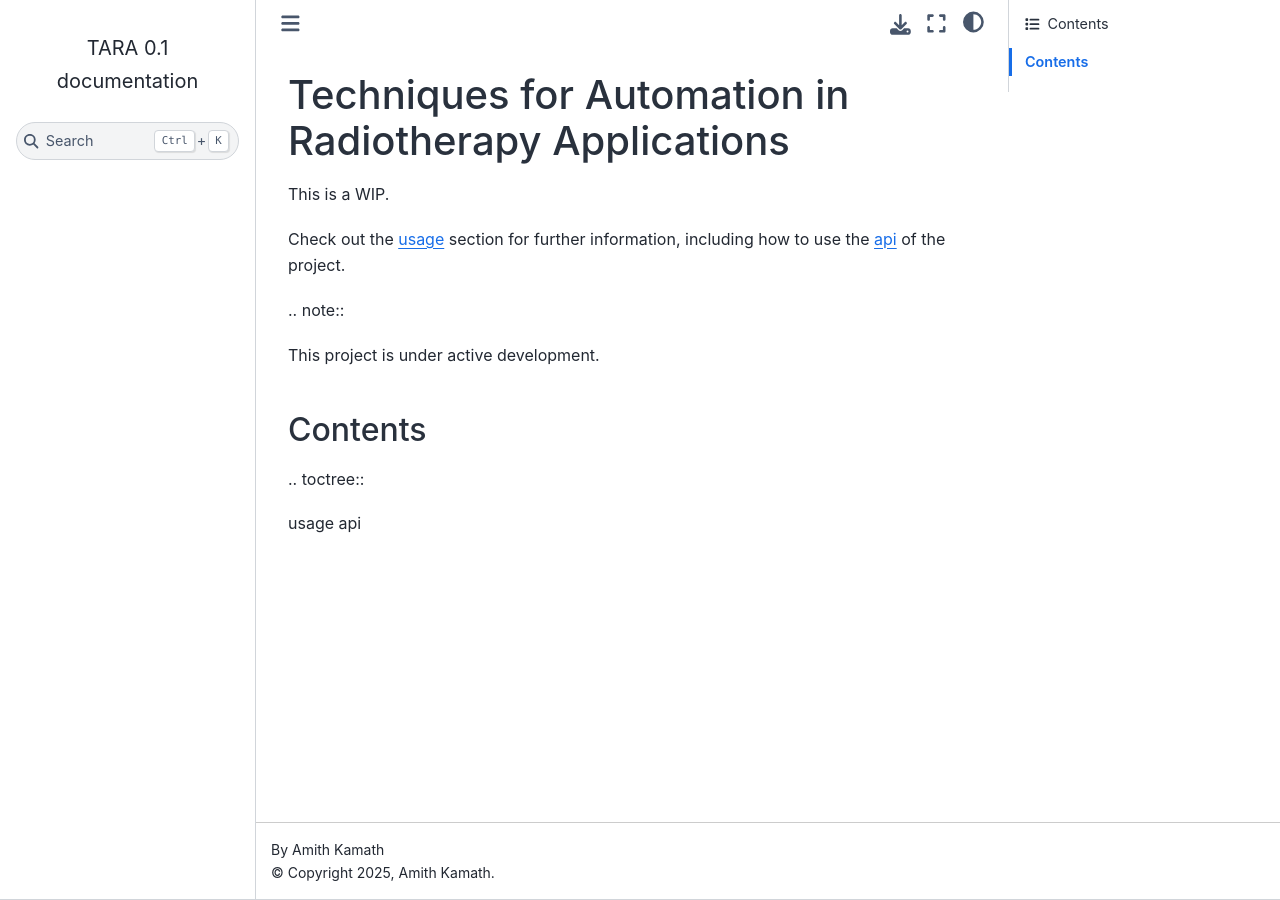
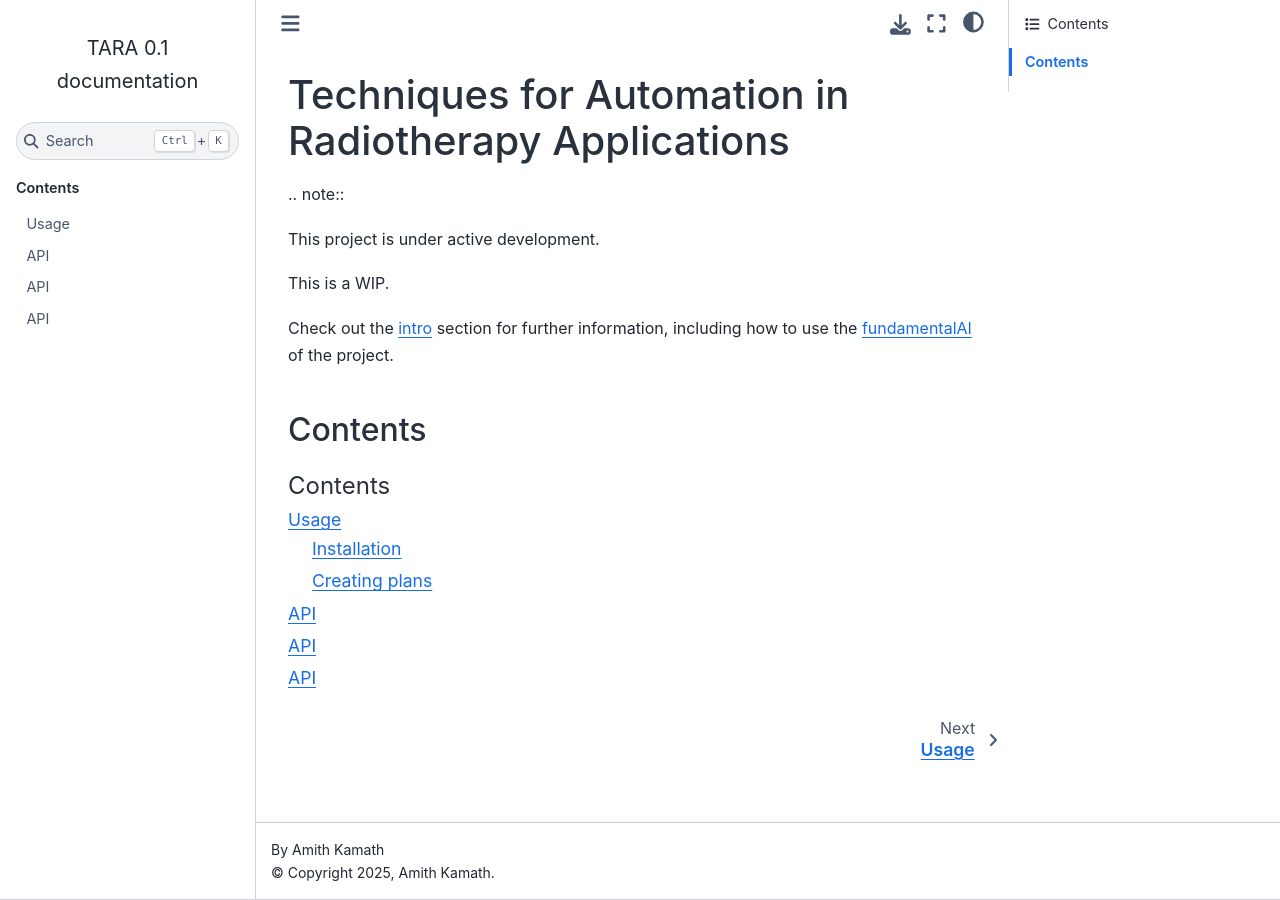
Before and after one commit to amithjkamath/tara, a Sphinx documentation site: the page built from docs/index.md, in a window 1280 px wide. Built offline with Sphinx 7.4.7 and the Sphinx Book theme 1.1.4, drawn with Linux system fonts in a browser that asks for light colours.

Commit message:
testing contents listing

````diff
--- a/docs/conf.py
+++ b/docs/conf.py
@@ -36,5 +36,11 @@ source_suffix = [".rst", ".md"]
 
 html_theme = "sphinx_book_theme"
 
+html_theme_options = {
+    "navigation_depth": 4,  # Depth of nested TOC items
+    "show_nav_level": 1,  # Show top-level items expanded
+    "collapse_navigation": True,  # Collapse subsections by default
+}
+
 # -- Options for EPUB output
 epub_show_urls = "footnote"
--- /dev/null
+++ b/docs/fundamentalRO/fundamentalRO.md
@@ -0,0 +1,7 @@
+API
+===
+
+.. autosummary::
+   :toctree: generated
+
+   tara
--- a/docs/index.md
+++ b/docs/index.md
@@ -1,19 +1,22 @@
 Techniques for Automation in Radiotherapy Applications
 ===================================
-
-This is a WIP.
-
-Check out the [usage](usage.md) section for further information, including
-how to use the [api](api.md) of the project.
 
 .. note::
 
    This project is under active development.
 
+This is a WIP.
+
+Check out the [intro](intro/intro.md) section for further information, including
+how to use the [fundamentalAI](fundamentalAI/fundamentalAI.md) of the project.
+
 Contents
 --------
 
-.. toctree::
-
-   usage
-   api
+```{toctree}
+:maxdepth: 2
+:caption: Contents
+intro/intro
+fundamentalAI/fundamentalAI
+medicalImaging/medicalImaging
+fundamentalRO/fundamentalRO
--- /dev/null
+++ b/docs/medicalImaging/medicalImaging.md
@@ -0,0 +1,7 @@
+API
+===
+
+.. autosummary::
+   :toctree: generated
+
+   tara
````
Also changed, not shown: docs/fundamentalAI/fundamentalAI.md (renamed from docs/api.md), docs/intro/intro.md (renamed from docs/usage.md).
